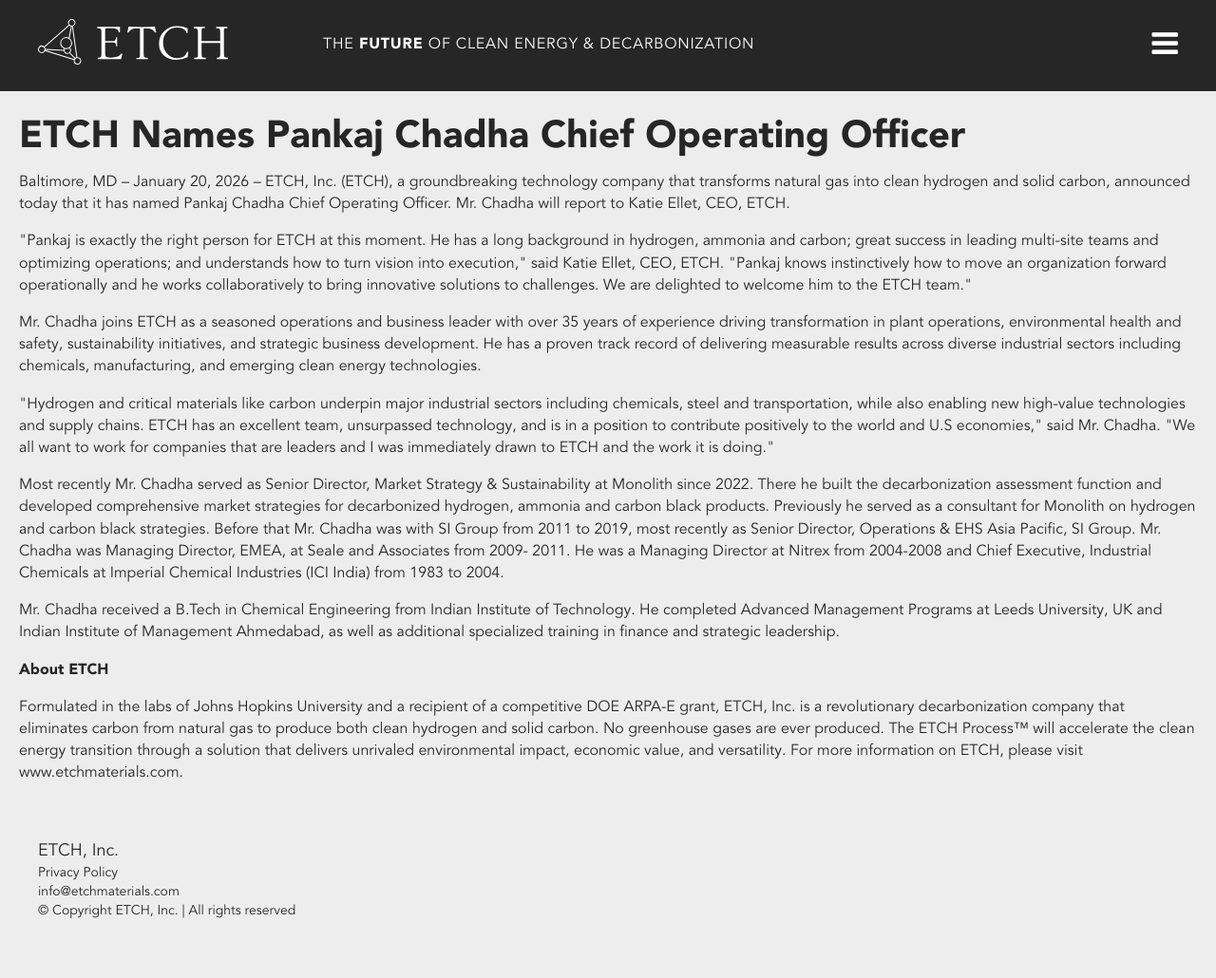
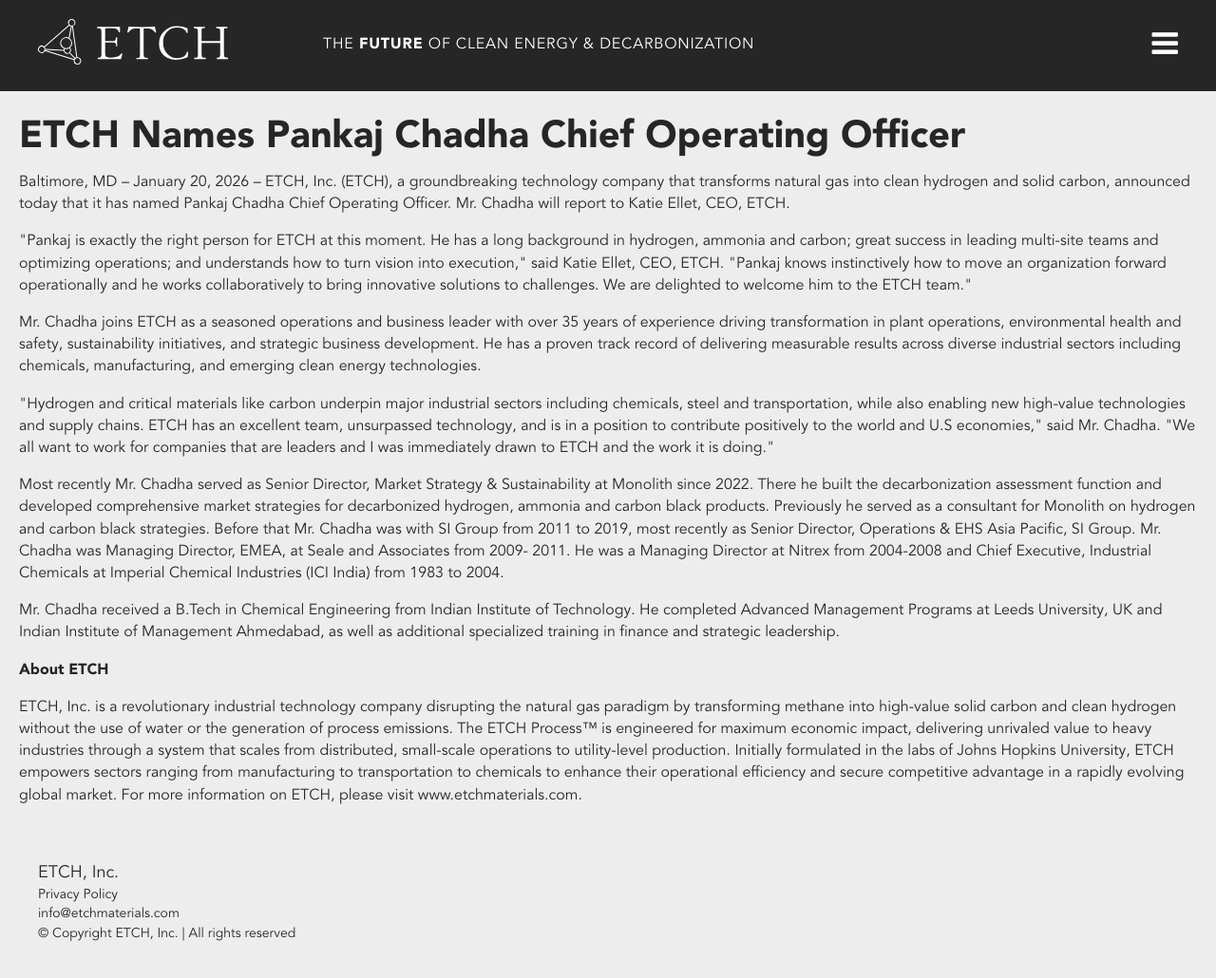
Before and after one commit to weareoutright/etchmaterials_jekyll, a Jekyll site: the page built from _posts/2026-01-16-ETCH_NAMES_PANKAJ_CHADHA_CHIEF_OPERATING_OFFICER.md, in a window 1280 px wide and 1033 px high. Shown: the top 1030 px of the window at 95% size. Built offline with Jekyll 4.4.1, drawn with Linux system fonts in a browser that asks for light colours.

```diff
--- a/_posts/2026-01-16-ETCH_NAMES_PANKAJ_CHADHA_CHIEF_OPERATING_OFFICER.md
+++ b/_posts/2026-01-16-ETCH_NAMES_PANKAJ_CHADHA_CHIEF_OPERATING_OFFICER.md
@@ -49,12 +49,15 @@ completed Advanced Management Programs at Leeds University, UK and Indian Instit
 Management Ahmedabad, as well as additional specialized training in finance and strategic leadership.</p>
 
 <p style="font-weight:700">About ETCH</p>
-<p>Formulated in the labs of Johns Hopkins University and a recipient of a competitive DOE
-ARPA-E grant, ETCH, Inc. is a revolutionary decarbonization company that eliminates
-carbon from natural gas to produce both clean hydrogen and solid carbon. No greenhouse
-gases are ever produced. The ETCH Process™ will accelerate the clean energy transition
-through a solution that delivers unrivaled environmental impact, economic value, and
-versatility. For more information on ETCH, please visit www.etchmaterials.com.
+<p>
+ETCH, Inc. is a revolutionary industrial technology company disrupting the natural gas paradigm by
+transforming methane into high-value solid carbon and clean hydrogen without the use of water or the
+generation of process emissions. The ETCH Process™ is engineered for maximum economic impact,
+delivering unrivaled value to heavy industries through a system that scales from distributed,
+small-scale operations to utility-level production. Initially formulated in the labs of Johns Hopkins
+University, ETCH empowers sectors ranging from manufacturing to transportation to chemicals to
+enhance their operational efficiency and secure competitive advantage in a rapidly evolving global
+market. For more information on ETCH, please visit www.etchmaterials.com.
 </p>
 
 </div>
```
Also changed, not shown: .github/workflows/pages.yml.
